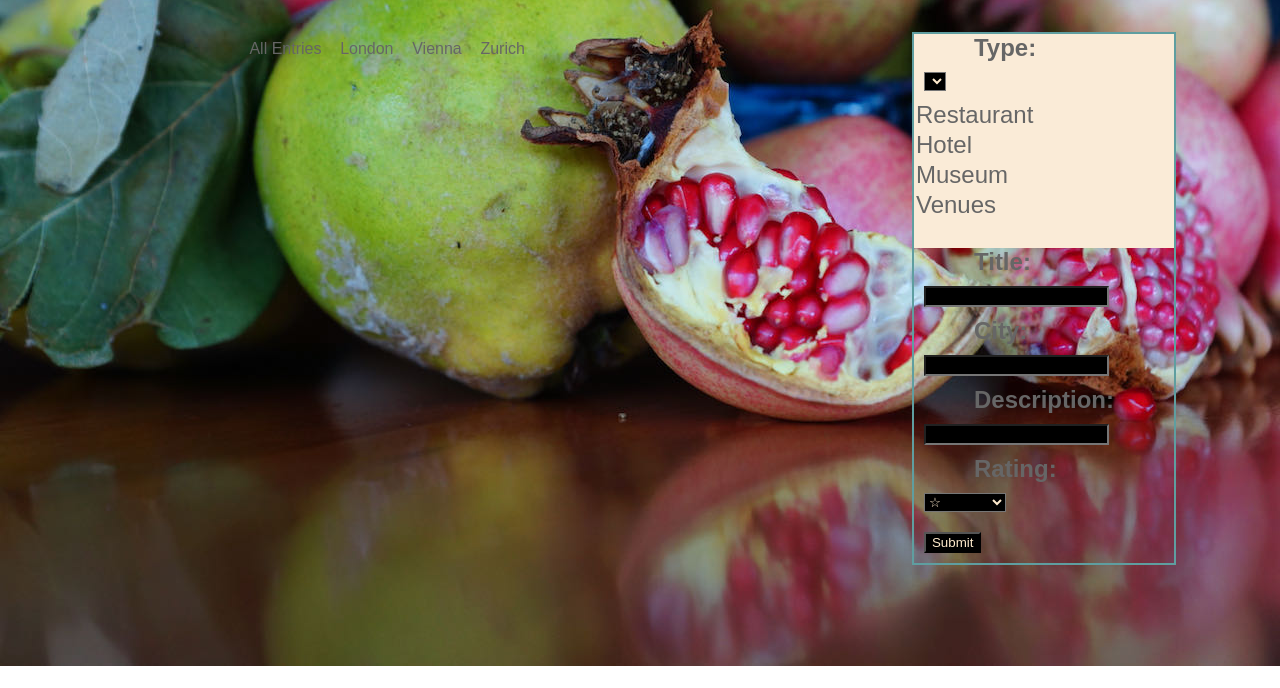
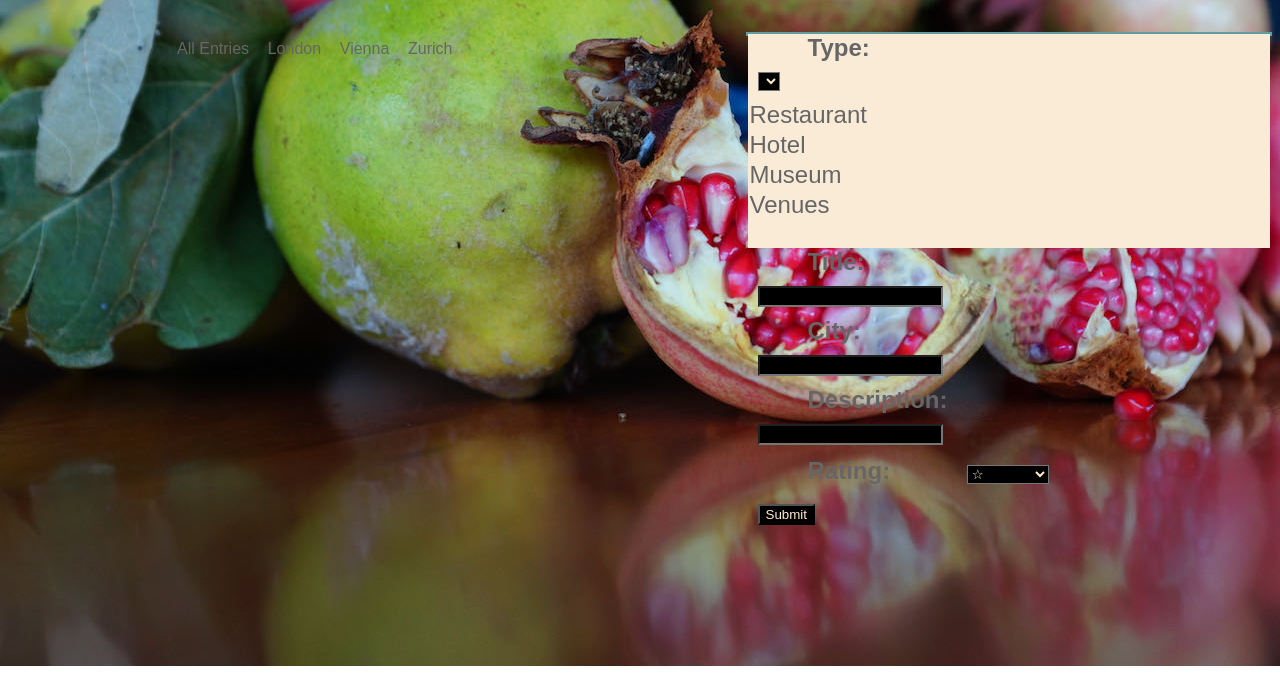
Before and after one commit to nkode-academy/academy_project, a Flask app: page / in a window 1280 px wide. Shown: the part 112-800 px from the top of the page. Run offline with Flask 2, Linux system fonts and the light colour scheme; lists and menus that the app fills with data are empty; parts of the project's set-up code (start-up, migrations or seed data) failed here and were passed over.

Commit message:
better grid layout

```diff
--- a/templates/home.html
+++ b/templates/home.html
@@ -18,20 +18,23 @@
 
     .container{
         display: grid;
-        grid-template-columns: 1fr 2fr 2fr 2fr 2fr auto auto;
-        grid-template-rows: 1fr auto;
+        grid-template-columns: 15px 1fr 1fr;
+        grid-template-rows: 20px 1fr;
         gap: 2rem;
     }
 
     .form{
-        grid-column: 7;
-        grid-row-start: 1;
-        grid-row-end:2;
+        grid-column: 3;
+        grid-row: 2;
     }
 
     .buttons{
-        grid-column-start: 2;
-        grid-column-end: 5;
+        grid-column: 2;
+    }
+
+    .listofentries{
+        grid-column: 2;
+        grid-row: 2;
     }
 
     form {
@@ -135,10 +138,12 @@
         </select><br>
         <input type="submit" value="Submit">
     </form>
-</div>
 
+    <div class="listofentries">
     {%for entry in entries%}
     <a href="/details?index={{ entry[" id"] }}">
         <p>{{ entry["type"] }} - {{ entry["title"] }} - {{ entry["city"] }} - {{ entry["description"] }}</p>
     </a>
     {%endfor%}
+    </div>
+</div>
```
